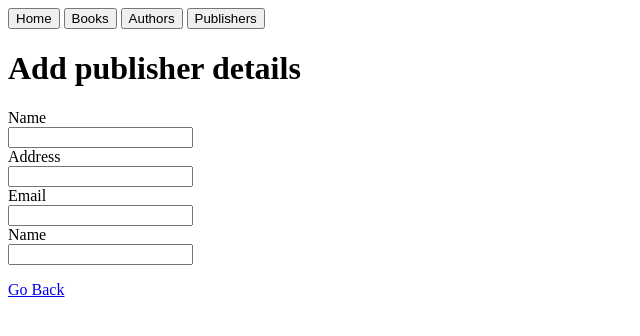
After one commit to Stivi7/Django-BookStore-app, a Django app: template library/templates/forms/add_publisher.html in a window 1280 px wide. The commit adds this page. Shown: the top 336 px of the page, without its empty margins (0-640 px from the left). Run offline with Django 3.2, Linux system fonts and the light colour scheme; the template is opened without the code that fills it, so the values that code supplies are empty.

Commit message:
weird bugg

```diff
--- /dev/null
+++ b/library/templates/forms/add_publisher.html
@@ -0,0 +1,15 @@
+{% include 'partials/header.html' %}
+<h1>Add publisher details</h1>
+<form action="{% url 'library:addpub' %}", method="post">
+    {% csrf_token %}
+    <label for="p_name">Name</label><br/>
+    <input type="text" name="p_name" id="p_name" required/><br/>
+    <label for="p_address">Address</label><br/>
+    <input type="text" name="p_address" id="p_address" required/><br/>
+    <label for="p_email">Email</label><br/>
+    <input type="text" name="p_email" id="p_email" required/><br/>
+    <label for="web">Name</label><br/>
+    <input type="text" name="web" id="web" required/><br/>
+</form>
+<a href="/home/publisher/">Go Back</a>
+{% include 'partials/footer.html' %}
--- a/library/templates/library/publishers.html
+++ b/library/templates/library/publishers.html
@@ -1,6 +1,6 @@
 {% include 'partials/header.html' %}
 <h1>Publishers</h1>
-
+<a href="{% url 'library:addpub' %}"><button>Add publisher</button></a>
 <ol>
     {% for publisher in publishers%}
     <li>{{publisher.publisher_name}}</li>
--- a/library/urls.py
+++ b/library/urls.py
@@ -21,5 +21,7 @@ urlpatterns = [
     #home/add
     url(r'^add', views.add, name="add"),
     #home/author/modify/id
-    url(r'^author/modify/(?P<author_id>[0-9]+)/$', views.modify, name='modify')
+    url(r'^author/modify/(?P<author_id>[0-9]+)/$', views.modify, name='modify'),
+    #home/add_publisher
+    url(r'^add_publisher', views.addpub, name="addpub"),
 ]
```
Also changed, not shown: library/views.py (+14 -0 lines).
